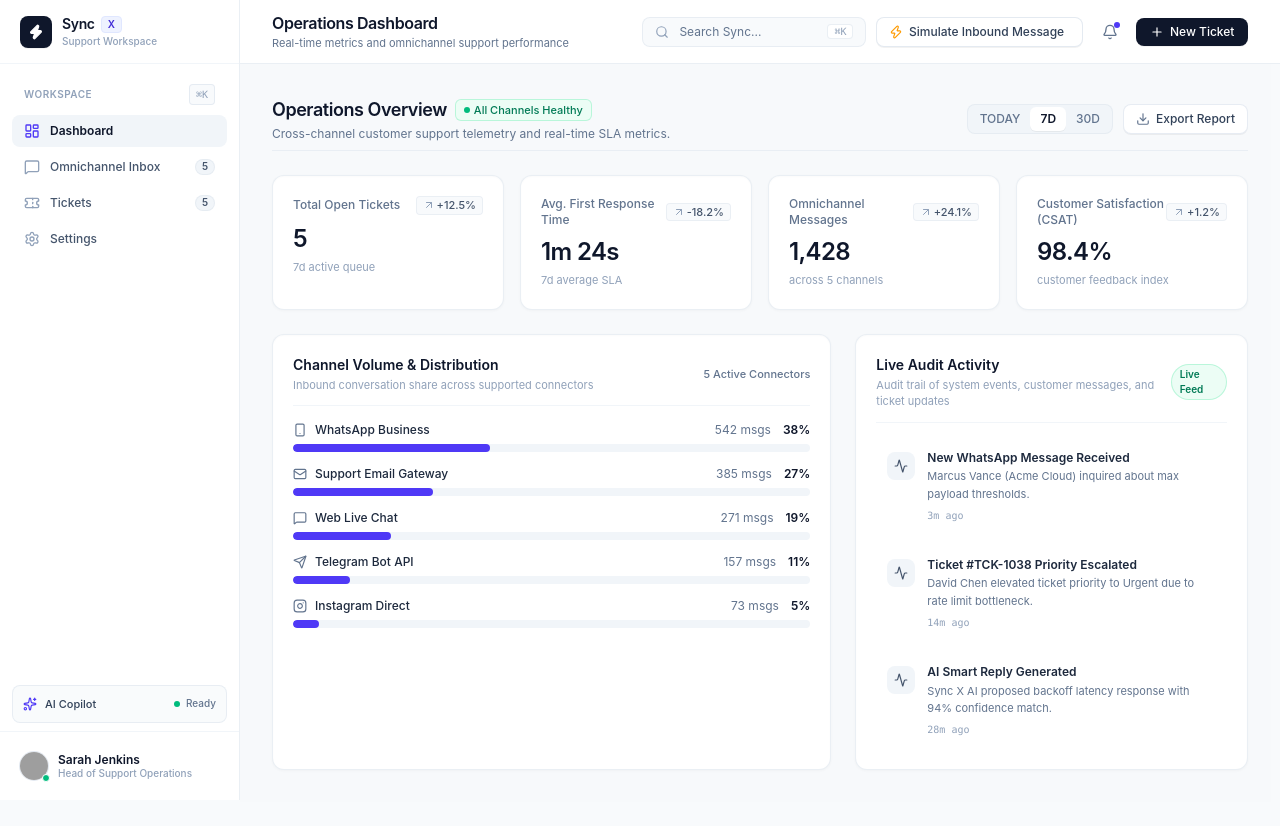
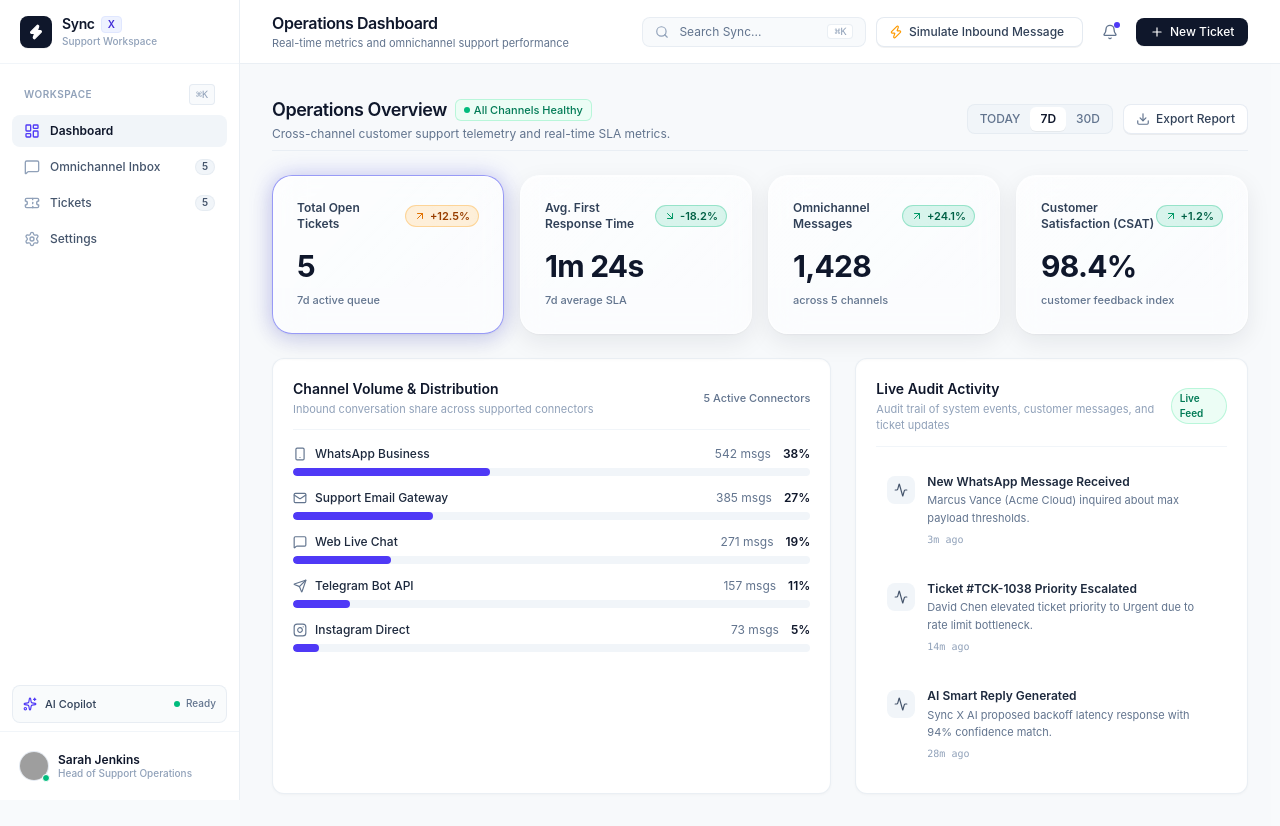
Before and after one commit to syncxomnichannel-star/syncx, a React (Vite) app: page / in a window 1280 px wide. Before the commit the page ends 802 px from the top, so only its background shows below. Built offline with nearby package versions, Linux system fonts and the light colour scheme; grey boxes are pictures that could not be loaded.

Commit message:
style(dashboard): restyle Operations Overview KPI cards with glassmorphism and background blobs

```diff
--- a/src/components/DashboardView.tsx
+++ b/src/components/DashboardView.tsx
@@ -1,6 +1,7 @@
 import React, { useState } from 'react';
 import {
   Activity,
+  ArrowDownRight,
   ArrowUpRight,
   ChevronRight,
   Layers,
@@ -22,11 +23,29 @@ interface DashboardViewProps {
   onNavigateTab?: (tab: NavTabId) => void;
 }
 
+interface InteractiveKpiCardProps {
+  metric: MetricCardData;
+  isActive?: boolean;
+  onClick?: () => void;
+}
+
 /**
- * Interactive KPI Card with Apple-grade cursor spotlight
- * and tactile "shadowed-in" inset depth on hover.
+ * Polished Glassmorphism KPI Card
+ * Features:
+ * - Semi-transparent background with backdrop blur & saturation
+ * - 1px border & layered soft shadow with inset top highlight
+ * - 20px border radius
+ * - Faint gradient sheen across top
+ * - Dynamic cursor spotlight
+ * - Translucent tinted trend badge pills
+ * - Hover elevation (-4px) with smooth 250ms cubic-bezier transition
+ * - Active / selected blue-tinted glow
  */
-const InteractiveKpiCard: React.FC<{ metric: MetricCardData }> = ({ metric }) => {
+const InteractiveKpiCard: React.FC<InteractiveKpiCardProps> = ({
+  metric,
+  isActive = false,
+  onClick
+}) => {
   const [mousePos, setMousePos] = useState<{ x: number; y: number } | null>(null);
 
   const handleMouseMove = (e: React.MouseEvent<HTMLDivElement>) => {
@@ -41,40 +60,70 @@ const InteractiveKpiCard: React.FC<{ metric: MetricCardData }> = ({ metric }) =>
     setMousePos(null);
   };
 
+  const isDownward = metric.change.startsWith('-');
+  const TrendIcon = isDownward ? ArrowDownRight : ArrowUpRight;
+
   return (
     <div
+      onClick={onClick}
       onMouseMove={handleMouseMove}
       onMouseLeave={handleMouseLeave}
-      className="relative bg-white border border-slate-200/70 rounded-xl p-4 sm:p-5 shadow-[inset_0_1px_2px_rgba(15,23,42,0.02),0_1px_3px_rgba(15,23,42,0.03)] hover:shadow-[inset_0_2px_5px_rgba(15,23,42,0.05),0_12px_28px_-6px_rgba(15,23,42,0.08)] hover:-translate-y-1 hover:border-slate-300 transition-all duration-200 ease-out overflow-hidden group cursor-pointer"
+      className={`glass-kpi-card p-5 sm:p-6 cursor-pointer overflow-hidden group select-none ${
+        isActive ? 'is-active ring-1 ring-indigo-500/30' : ''
+      }`}
     >
+      {/* Faint gradient sheen across the top of each card (linear-gradient 135deg, white 40% to transparent) */}
+      <div
+        className="pointer-events-none absolute inset-x-0 top-0 h-28 rounded-t-[20px] transition-opacity duration-300"
+        style={{
+          background: 'linear-gradient(135deg, rgba(255, 255, 255, 0.4) 0%, rgba(255, 255, 255, 0.1) 40%, transparent 100%)'
+        }}
+        aria-hidden="true"
+      />
+
       {/* Dynamic Cursor Spotlight Effect */}
       {mousePos && (
         <div
-          className="pointer-events-none absolute -inset-px transition-opacity duration-300"
+          className="pointer-events-none absolute -inset-px transition-opacity duration-300 rounded-[20px]"
           style={{
-            background: `radial-gradient(220px circle at ${mousePos.x}px ${mousePos.y}px, rgba(99, 102, 241, 0.05), transparent 70%)`
+            background: `radial-gradient(220px circle at ${mousePos.x}px ${mousePos.y}px, rgba(99, 102, 241, 0.08), transparent 70%)`
           }}
+          aria-hidden="true"
         />
       )}
 
-      <div className="relative z-10">
-        <div className="flex items-center justify-between mb-2">
-          <span className="text-xs font-medium text-slate-500 group-hover:text-slate-700 transition-colors">
+      {/* Content */}
+      <div className="relative z-10 flex flex-col justify-between h-full">
+        <div className="flex items-center justify-between mb-3">
+          <span className="text-xs font-semibold text-slate-700 dark:text-slate-200 group-hover:text-slate-900 dark:group-hover:text-white transition-colors">
             {metric.title}
           </span>
-          <span className="inline-flex items-center gap-0.5 text-[11px] font-medium text-slate-600 bg-slate-50 px-1.5 py-0.2 rounded border border-slate-200/60 group-hover:scale-105 group-hover:border-slate-300 transition-all">
-            <ArrowUpRight className="w-3 h-3 text-slate-400 group-hover:text-emerald-600 transition-colors" />
-            {metric.change}
+          {/* Trend Badge: small pill with a translucent tinted background */}
+          <span
+            className={`inline-flex items-center gap-1 text-[11px] font-semibold px-2 py-0.5 rounded-full border backdrop-blur-xs transition-transform duration-200 group-hover:scale-105 ${
+              metric.isPositive
+                ? 'bg-emerald-500/15 text-emerald-800 dark:text-emerald-300 border-emerald-500/30'
+                : 'bg-amber-500/15 text-amber-800 dark:text-amber-300 border-amber-500/30'
+            }`}
+          >
+            <TrendIcon
+              className={`w-3 h-3 ${
+                metric.isPositive
+                  ? 'text-emerald-600 dark:text-emerald-400'
+                  : 'text-amber-600 dark:text-amber-400'
+              }`}
+            />
+            <span>{metric.change}</span>
           </span>
         </div>
 
-        <div className="flex items-baseline justify-between">
-          <p className="text-2xl font-semibold text-slate-900 tracking-tight group-hover:text-indigo-950 transition-colors">
+        <div className="flex items-baseline justify-between mt-1">
+          <p className="text-2xl sm:text-3xl font-bold tracking-tight text-slate-900 dark:text-white group-hover:text-indigo-950 dark:group-hover:text-indigo-200 transition-colors">
             {metric.value}
           </p>
         </div>
 
-        <p className="text-[11px] text-slate-400 mt-1 font-normal">
+        <p className="text-[11px] font-medium text-slate-500 dark:text-slate-400 mt-2">
           {metric.period}
         </p>
       </div>
@@ -86,6 +135,7 @@ export const DashboardView: React.FC<DashboardViewProps> = ({
   onOpenNewTicket,
   onNavigateTab
 }) => {
+  const [selectedMetricId, setSelectedMetricId] = useState<string>('metric-tickets');
   const {
     metrics,
     channelVolume,
@@ -161,11 +211,30 @@ export const DashboardView: React.FC<DashboardViewProps> = ({
         </div>
       </div>
 
-      {/* 4 Interactive KPI Cards with Inset Depth and Cursor Spotlight */}
-      <div className="grid grid-cols-1 sm:grid-cols-2 lg:grid-cols-4 gap-4">
-        {metrics.map(metric => (
-          <InteractiveKpiCard key={metric.id} metric={metric} />
-        ))}
+      {/* 4 Restyled Glassmorphism KPI Cards with Soft Blurred Gradient Blobs behind */}
+      <div className="relative">
+        {/* Soft Blurred Gradient Blobs (indigo/blue and a hint of violet, ~15% opacity, blur 80px) */}
+        <div
+          className="pointer-events-none absolute -inset-x-4 -top-8 -bottom-8 overflow-hidden -z-10"
+          aria-hidden="true"
+        >
+          <div className="absolute top-2 left-[5%] w-72 h-72 rounded-full bg-indigo-500/15 blur-[80px]" />
+          <div className="absolute -top-6 left-[35%] w-80 h-80 rounded-full bg-blue-500/15 blur-[80px]" />
+          <div className="absolute top-4 right-[25%] w-72 h-72 rounded-full bg-violet-500/15 blur-[80px]" />
+          <div className="absolute -bottom-6 right-[5%] w-64 h-64 rounded-full bg-indigo-400/15 blur-[80px]" />
+        </div>
+
+        {/* 4 Interactive KPI Cards */}
+        <div className="grid grid-cols-1 sm:grid-cols-2 lg:grid-cols-4 gap-4">
+          {metrics.map(metric => (
+            <InteractiveKpiCard
+              key={metric.id}
+              metric={metric}
+              isActive={selectedMetricId === metric.id}
+              onClick={() => setSelectedMetricId(metric.id)}
+            />
+          ))}
+        </div>
       </div>
 
       {/* Two Column Layout: Channel Breakdown & Activity Feed */}
--- a/src/index.css
+++ b/src/index.css
@@ -36,3 +36,68 @@ textarea:focus-visible,
 select:focus-visible {
   outline: none;
 }
+
+/* Glassmorphism Design Tokens */
+:root {
+  --glass-kpi-bg: rgba(255, 255, 255, 0.55);
+  --glass-kpi-border: rgba(255, 255, 255, 0.6);
+  --glass-kpi-border-hover: rgba(99, 102, 241, 0.45);
+  --glass-kpi-border-active: rgba(99, 102, 241, 0.65);
+  --glass-kpi-shadow: 0 1px 2px rgba(16, 24, 40, 0.04), 0 8px 24px rgba(16, 24, 40, 0.08), inset 0 1px 0 rgba(255, 255, 255, 0.7);
+  --glass-kpi-shadow-hover: 0 16px 40px rgba(16, 24, 40, 0.14), inset 0 1px 0 rgba(255, 255, 255, 0.8), 0 0 20px -2px rgba(99, 102, 241, 0.25);
+  --glass-kpi-shadow-active: 0 1px 2px rgba(16, 24, 40, 0.04), 0 8px 24px rgba(16, 24, 40, 0.08), inset 0 1px 0 rgba(255, 255, 255, 0.8), 0 0 22px 0px rgba(99, 102, 241, 0.32);
+  --glass-kpi-shadow-active-hover: 0 16px 40px rgba(16, 24, 40, 0.14), inset 0 1px 0 rgba(255, 255, 255, 0.9), 0 0 28px 2px rgba(99, 102, 241, 0.45);
+  --glass-kpi-sheen: linear-gradient(135deg, rgba(255, 255, 255, 0.4) 0%, rgba(255, 255, 255, 0.1) 40%, transparent 100%);
+}
+
+.dark, [data-theme="dark"] {
+  --glass-kpi-bg: rgba(255, 255, 255, 0.06);
+  --glass-kpi-border: rgba(255, 255, 255, 0.12);
+  --glass-kpi-border-hover: rgba(129, 140, 248, 0.5);
+  --glass-kpi-border-active: rgba(129, 140, 248, 0.75);
+  --glass-kpi-shadow: 0 1px 2px rgba(0, 0, 0, 0.2), 0 8px 24px rgba(0, 0, 0, 0.35), inset 0 1px 0 rgba(255, 255, 255, 0.12);
+  --glass-kpi-shadow-hover: 0 16px 40px rgba(0, 0, 0, 0.45), inset 0 1px 0 rgba(255, 255, 255, 0.2), 0 0 20px -2px rgba(129, 140, 248, 0.3);
+  --glass-kpi-shadow-active: 0 1px 2px rgba(0, 0, 0, 0.2), 0 8px 24px rgba(0, 0, 0, 0.35), inset 0 1px 0 rgba(255, 255, 255, 0.18), 0 0 22px 0px rgba(129, 140, 248, 0.4);
+  --glass-kpi-shadow-active-hover: 0 16px 40px rgba(0, 0, 0, 0.45), inset 0 1px 0 rgba(255, 255, 255, 0.25), 0 0 28px 2px rgba(129, 140, 248, 0.5);
+  --glass-kpi-sheen: linear-gradient(135deg, rgba(255, 255, 255, 0.12) 0%, rgba(255, 255, 255, 0.03) 40%, transparent 100%);
+}
+
+.glass-kpi-card {
+  position: relative;
+  border-radius: 20px;
+  background-color: var(--glass-kpi-bg);
+  border: 1px solid var(--glass-kpi-border);
+  box-shadow: var(--glass-kpi-shadow);
+  -webkit-backdrop-filter: blur(16px) saturate(160%);
+  backdrop-filter: blur(16px) saturate(160%);
+  transition: transform 250ms cubic-bezier(0.4, 0, 0.2, 1),
+              box-shadow 250ms cubic-bezier(0.4, 0, 0.2, 1),
+              border-color 250ms cubic-bezier(0.4, 0, 0.2, 1);
+}
+
+.glass-kpi-card:hover {
+  transform: translateY(-4px);
+  box-shadow: var(--glass-kpi-shadow-hover);
+  border-color: var(--glass-kpi-border-hover);
+}
+
+.glass-kpi-card.is-active {
+  border-color: var(--glass-kpi-border-active);
+  box-shadow: var(--glass-kpi-shadow-active);
+}
+
+.glass-kpi-card.is-active:hover {
+  transform: translateY(-4px);
+  box-shadow: var(--glass-kpi-shadow-active-hover);
+}
+
+/* Fallback for browsers without backdrop-filter support */
+@supports not ((-webkit-backdrop-filter: blur(16px)) or (backdrop-filter: blur(16px))) {
+  .glass-kpi-card {
+    background-color: #ffffff;
+  }
+  .dark .glass-kpi-card,
+  [data-theme="dark"] .glass-kpi-card {
+    background-color: #0f172a;
+  }
+}
```
